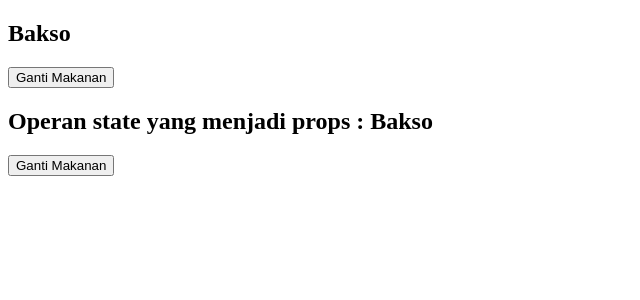
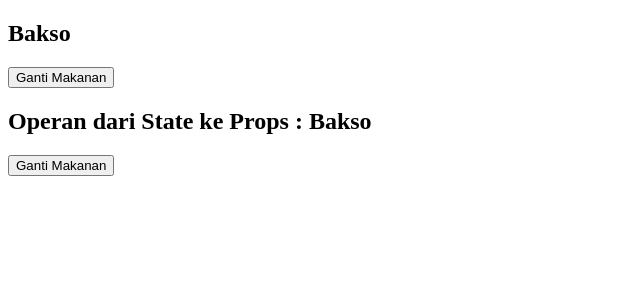
Before and after one commit to antheiz/belajar-react.js, a React (Create React App) app: page / in a window 1280 px wide. Shown: the top 300 px of the page, without its empty margins (0-640 px from the left). Built offline with nearby package versions, Linux system fonts and the light colour scheme.

Commit message:
State dan props part 2

```diff
--- a/src/Operan.js
+++ b/src/Operan.js
@@ -2,20 +2,31 @@ import React, { Component } from 'react'
 
 export default class Operan extends Component {
 
-    // gantiMakanan(makananBaru) {
-    //     this.state({
-    //         makanan : makananBaru
+    // Tidak Bisa terganti dikarenakan dia Props
+    // gantiMakanan(makanan_baru) {
+    //     this.setState({
+    //         makanan:makanan_baru
     //     })
     // }
 
+    // Namun dapat diganti apabila di set dari file StatePropsnya (gantiMakanan) bukan dari operan
+    // Jadi kita harus menghapus function gantiMakanan di file Operan
+    // tapi kita harus oper function gantiMakanan dari StateProps ke file Operannya
+
     render() {
+        // Triks agar tidak mengulang tulis this.props
         const {makanan, gantiMakanan} = this.props
         return (
             <div>
-                <h2>Operan state yang menjadi props : {makanan}</h2>
+                <h2>Operan dari State ke Props : {makanan}</h2>
+                {/* Jika Props tidak ubah makan gunakan this.gantiMakanan */}
+                {/* <button onClick={() => this.gantiMakanan("Soto")}>Ganti Makanan</button> */}
+                {/* Jika hendak di ubah dari operan stateProps gunakan this.props.gantiMakanan */}
                 <button onClick={() => gantiMakanan("Soto")}>Ganti Makanan</button>
-                {/* <button onClick={() => this.gantiMakanan("Soto")}>Ganti Makanan</button> */}
+
             </div>
         )
     }
+    // Jadi props adalah hasil operan komponen utama ke komponen bawaannya
+    // berupa state atau arrow function
 }
--- a/src/StateProps.js
+++ b/src/StateProps.js
@@ -1,29 +1,49 @@
 import React, { Component } from 'react'
-import Operan from './Operan';
+import Operan from './Operan'
 
 export default class StateProps extends Component {
+    // Kodingan yang pertama dieksekusi
     constructor(props) {
         super(props);
         this.state = {
-            makanan : "Bakso"
+            makanan: "Bakso"
         }
     }
 
-    gantiMakanan = (makananBaru) => {
-        this.setState({
-            makanan : makananBaru
+    // Jika error makan harus gunakan arrow function
+    // Lebih baik jika membuat fucntion gunakan Arrow Function
+    gantiMakanan = (makanan_baru) => {
+        this.setState ({
+            makanan:makanan_baru
         })
     }
 
     render() {
         return (
+            // Jsx atau htmlnya
             <div>
+                {/* STATE
+                State dapat diganti sedangkan Props tidak karena bersifat ReadOnly */}
+                {/*
+                CONTOH STATE 1
+                <h2>{this.state.makanan}</h2>
+                <button onClick={() => this.setState({makanan:"Soto"}) }>Ganti Makanan</button>
+                */}
+
+                {/*
+                CONTOH STATE 2
+                Menggunakan Arrow Function
+                <h2>{this.state.makanan}</h2>
+                <button onClick={() => this.gantiMakanan("Soto")}>Ganti Makanan</button>
+                */}
+
+                {/* PROPS
+                Kapan state dapat di jadi Props, ketika di oper ke komponen lain
+                */}
+
                 <h2>{this.state.makanan}</h2>
                 <button onClick={() => this.gantiMakanan("Soto")}>Ganti Makanan</button>
                 <Operan makanan={this.state.makanan} gantiMakanan={this.gantiMakanan}/>
-                {/* <button onClick={() => this.setState({ makanan:"Soto" })}>Ganti Makanan</button> */}
-
-                {/* State dapat diubah - Props tak dapat diubah */}
             </div>
         )
     }
```
